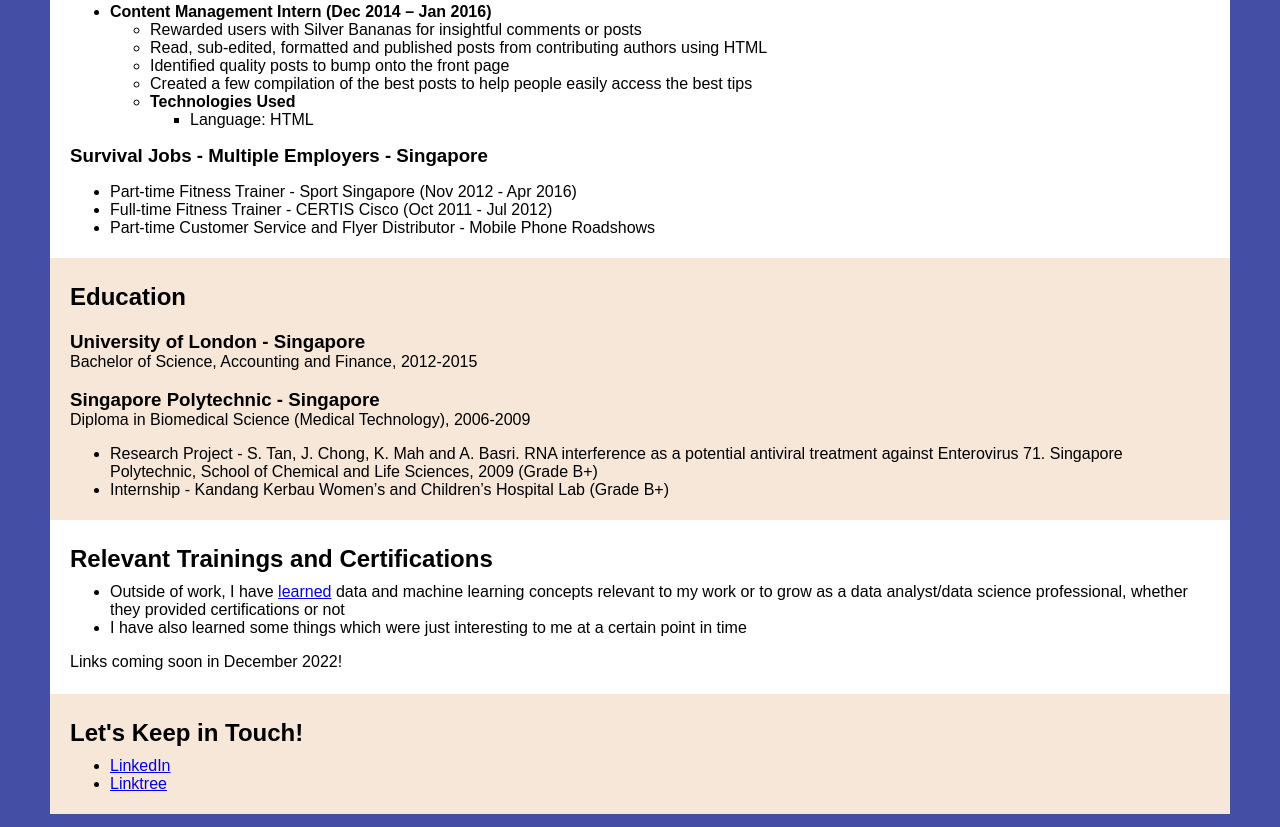
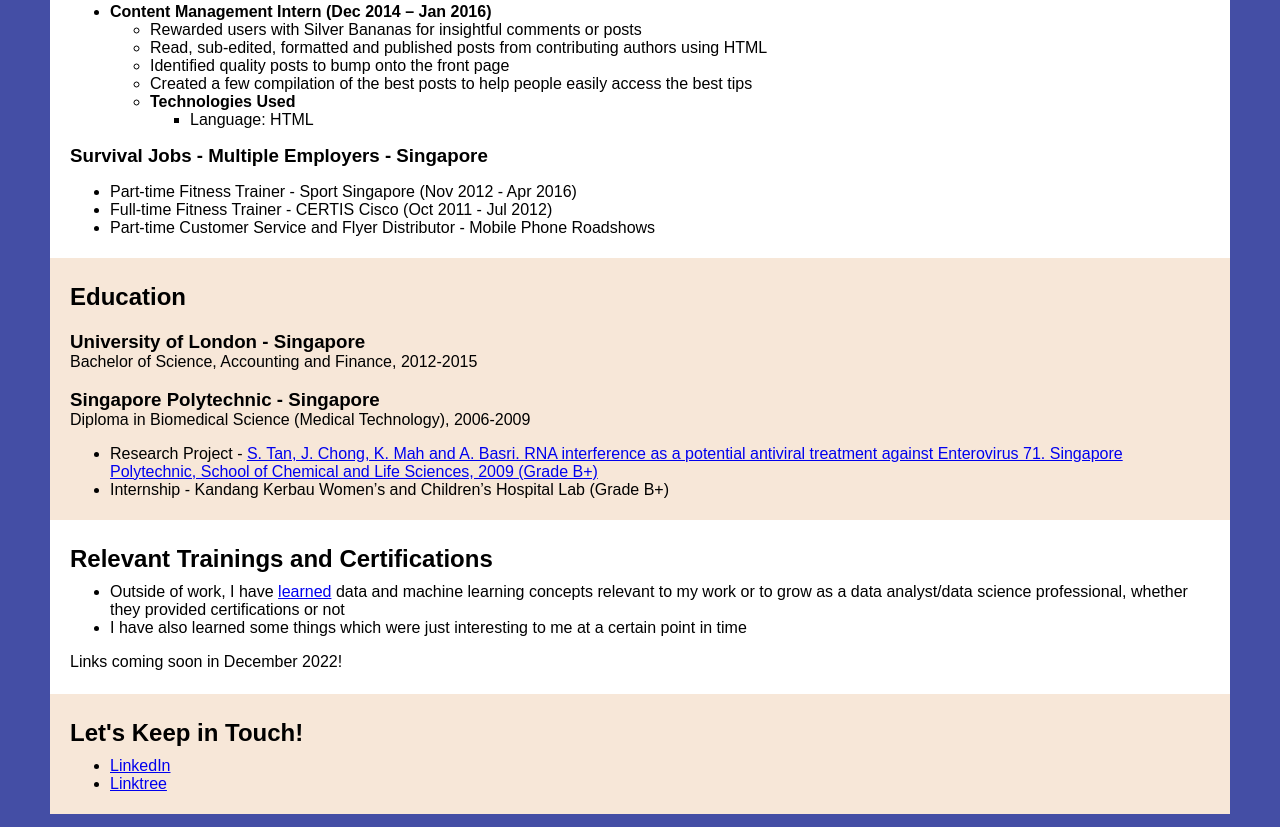
Before and after one commit to KaiquanMah/portfolio, a website: page index.html in a window 1280 px wide. Shown: the part 4830-5657 px from the top of the page. Drawn offline with Linux system fonts and the light colour scheme.

Commit message:
Update index.html

```diff
--- a/index.html
+++ b/index.html
@@ -425,7 +425,7 @@
           <h3>Singapore Polytechnic - Singapore</h3>
           Diploma in Biomedical Science (Medical Technology), 2006-2009
           <ul>
-            <li>Research Project - S. Tan, J. Chong, K. Mah and A. Basri. RNA interference as a potential antiviral treatment against Enterovirus 71. Singapore Polytechnic, School of Chemical and Life Sciences, 2009 (Grade B+)</li>
+            <li>Research Project - <a href="https://github.com/KaiquanMah/ResearchAndArticles/blob/main/RNA%20Interference%20as%20Potential%20Antiviral%20Treatment%20Against%20Enterovirus%2071%2C%202008-09.pdf.pdf">S. Tan, J. Chong, K. Mah and A. Basri. RNA interference as a potential antiviral treatment against Enterovirus 71. Singapore Polytechnic, School of Chemical and Life Sciences, 2009 (Grade B+)</a></li>
             <li>Internship - Kandang Kerbau Women’s and Children’s Hospital Lab (Grade B+)</li>
           </ul>
         </section>
```
